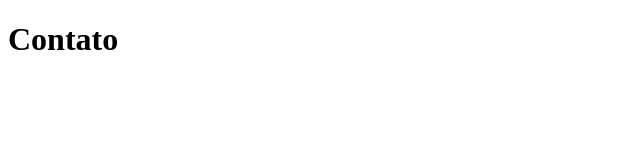
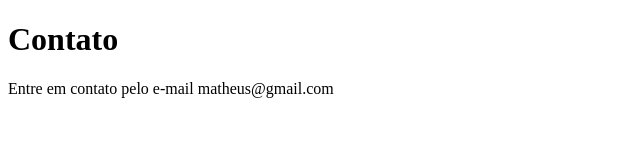
Before and after one commit to NetoKcond/sistema-de-cadastro, a plain HTML site: page contato.html in a window 1280 px wide. Shown: the whole page, without its empty margins (0-640 px from the left). Drawn offline with Linux system fonts and the light colour scheme.

Commit message:
criando email de contato

```diff
--- a/contato.html
+++ b/contato.html
@@ -8,5 +8,6 @@
 </head>
 <body>
     <h1>Contato</h1>
+    <p>Entre em contato pelo e-mail matheus@gmail.com</p>
 </body>
 </html>
```
